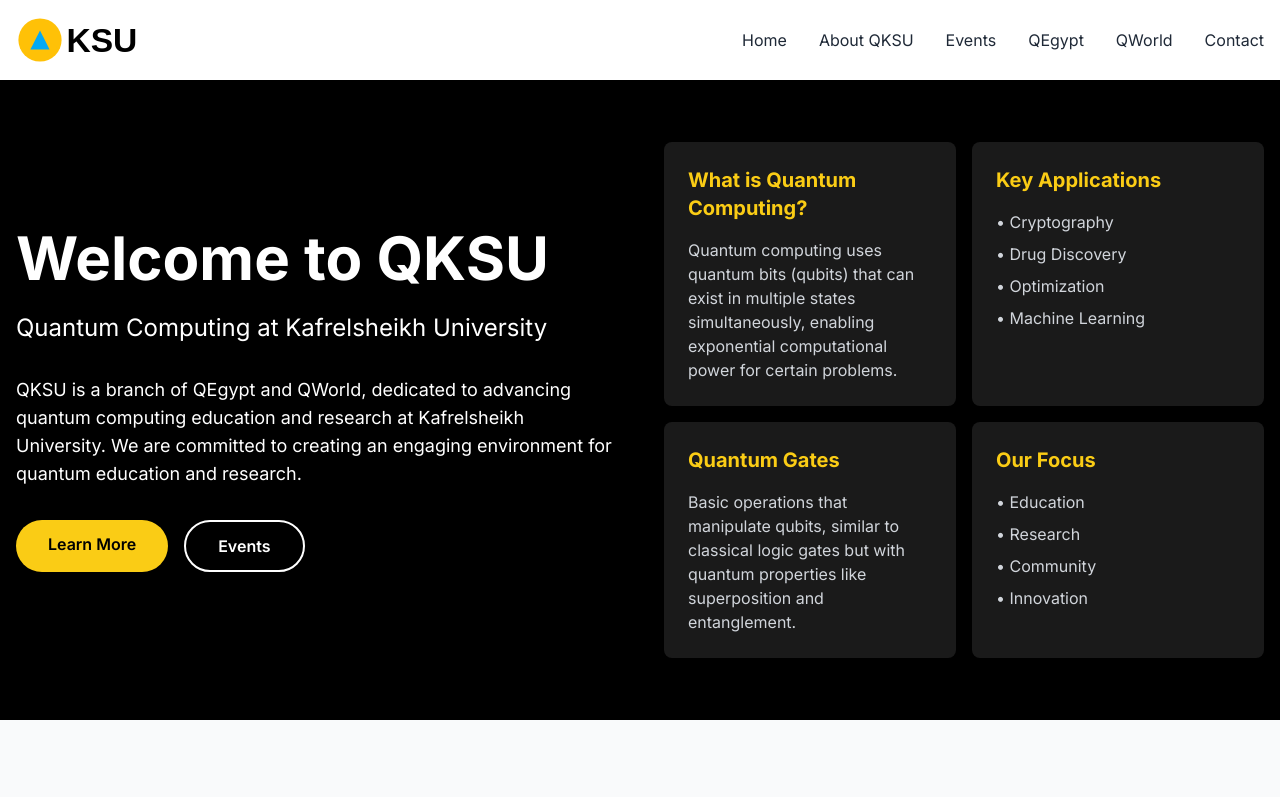
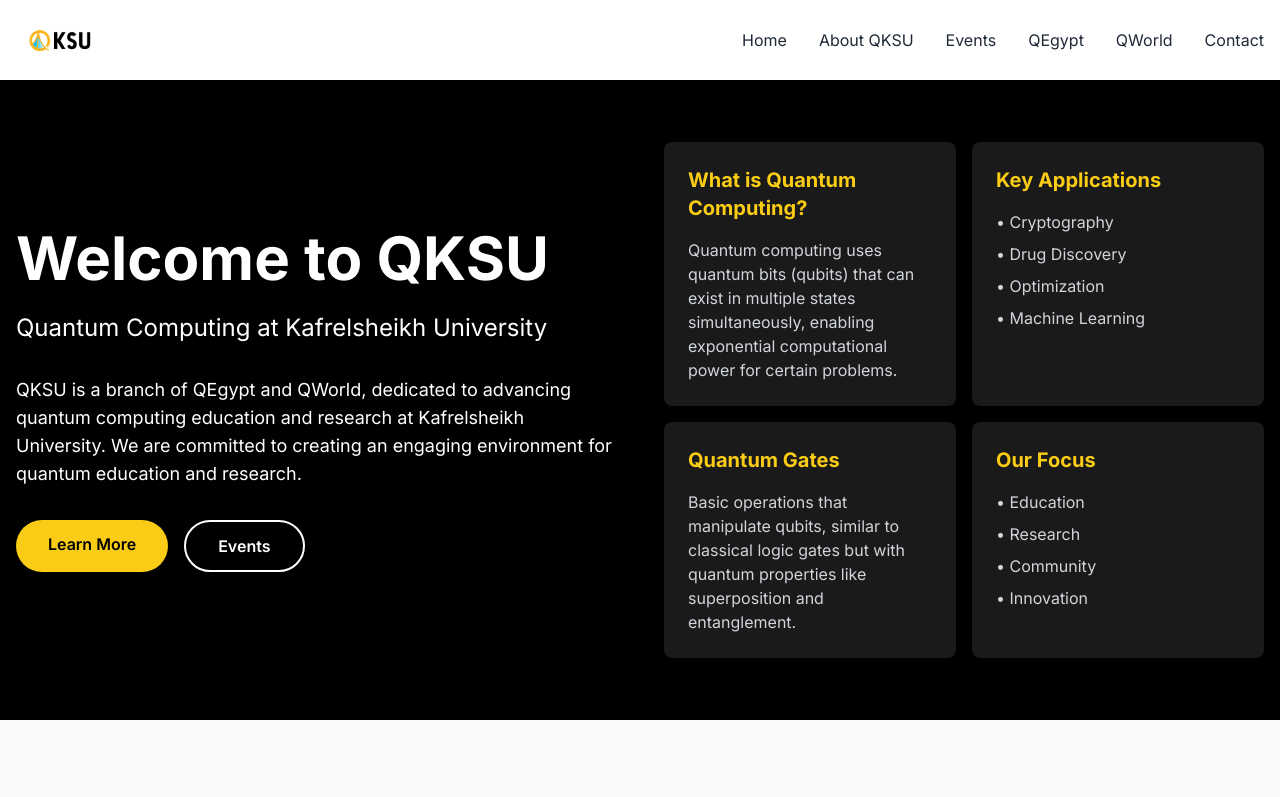
Before and after one commit to Abdulrahman-PROG/QSKU.github.io, a plain HTML site: page index.html in a window 1280 px wide. Shown: the top 797 px of the page. Drawn offline with nearby package versions, Linux system fonts and the light colour scheme.

Commit message:
Switch to PNG version of logo and remove SVG

```diff
--- a/index.html
+++ b/index.html
@@ -36,7 +36,7 @@
         <nav class="container mx-auto px-4 py-4">
             <div class="flex justify-between items-center">
                 <div class="flex items-center space-x-3">
-                    <img src="images/qksu-logo.svg" alt="QKSU Logo" class="h-12">
+                    <img src="images/logo.png" alt="QKSU Logo" class="h-12">
                 </div>
                 <div class="hidden md:flex space-x-8">
                     <a href="#home" class="hover:text-primary">Home</a>
@@ -315,7 +315,7 @@
         <div class="container mx-auto px-4">
             <div class="flex flex-col md:flex-row justify-between items-center">
                 <div class="mb-4 md:mb-0 flex items-center space-x-4">
-                    <img src="images/qksu-logo.svg" alt="QKSU Logo" class="h-8">
+                    <img src="images/logo.png" alt="QKSU Logo" class="h-8">
                     <p>© 2025 QKSU. All rights reserved.</p>
                 </div>
                 <div class="flex items-center space-x-6">
```
Also changed, not shown: images/logo.png (added), images/qksu-logo.png (added), images/qksu-logo.svg (deleted).
